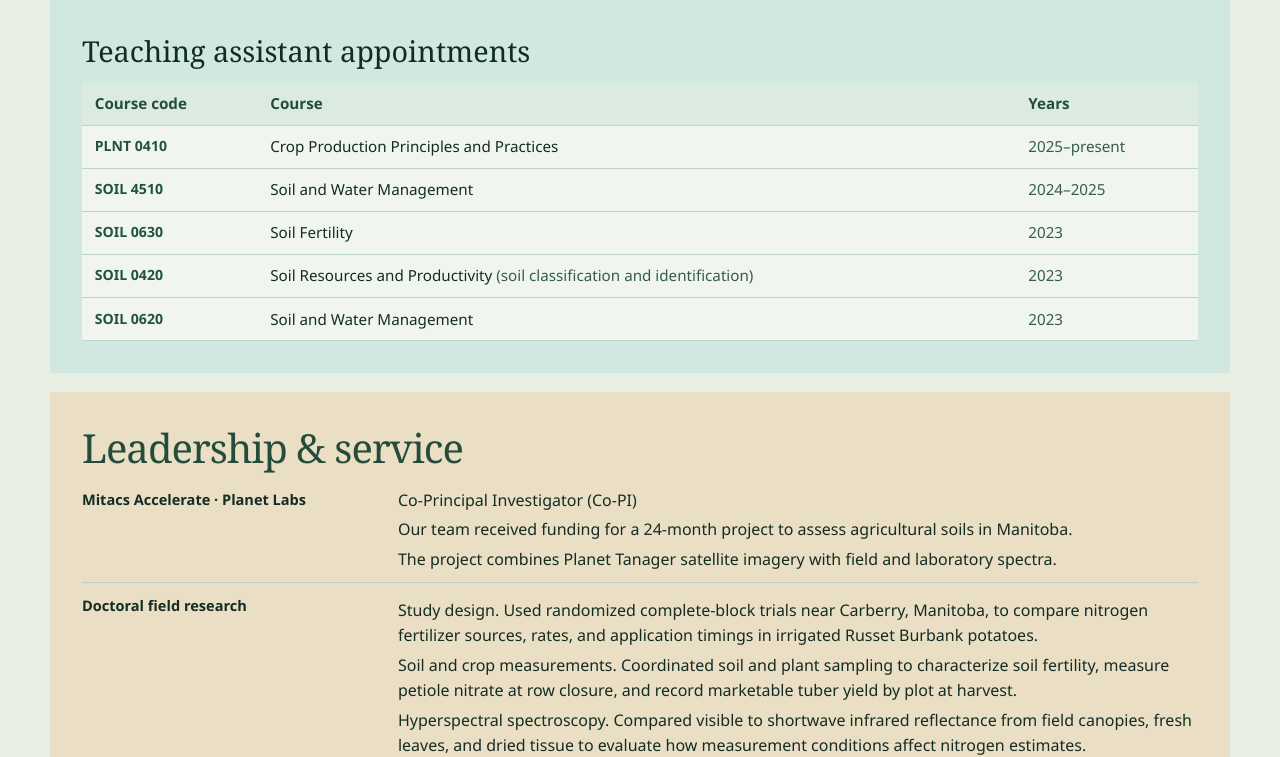
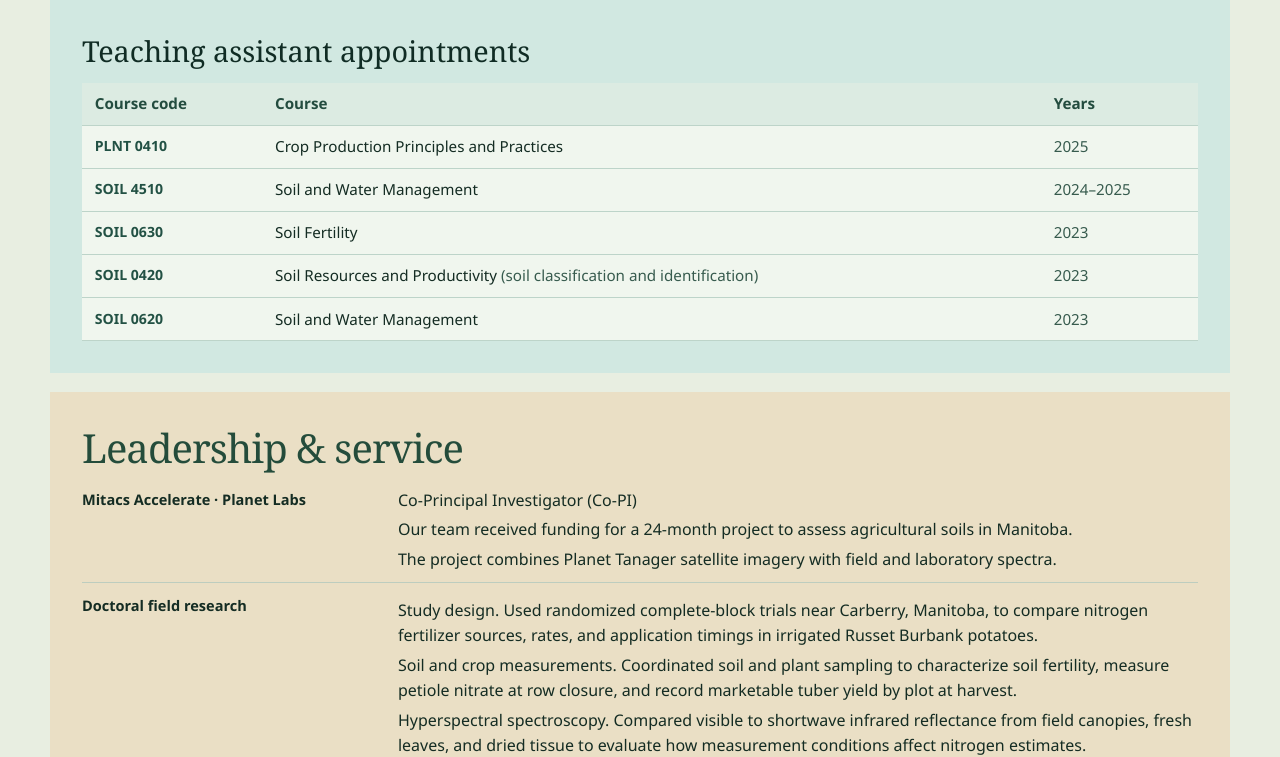
Before and after one commit to ehsanchatraei/ehsanchatraei.github.io, a plain HTML site: page index.html in a window 1280 px wide. Shown: the part 11243-12000 px from the top of the page. Drawn offline with Linux system fonts and the light colour scheme.

Commit message:
Set the PLNT 0410 teaching appointment year to 2025

```diff
--- a/index.html
+++ b/index.html
@@ -355,7 +355,7 @@
       <table class="teaching-table" aria-labelledby="teaching-ta-title">
         <thead><tr><th scope="col">Course code</th><th scope="col">Course</th><th scope="col">Years</th></tr></thead>
         <tbody>
-          <tr><th scope="row">PLNT 0410</th><td>Crop Production Principles and Practices</td><td>2025–present</td></tr>
+          <tr><th scope="row">PLNT 0410</th><td>Crop Production Principles and Practices</td><td>2025</td></tr>
           <tr><th scope="row">SOIL 4510</th><td>Soil and Water Management</td><td>2024–2025</td></tr>
           <tr><th scope="row">SOIL 0630</th><td>Soil Fertility</td><td>2023</td></tr>
           <tr><th scope="row">SOIL 0420</th><td>Soil Resources and Productivity <span class="teaching-course-note">(soil classification and identification)</span></td><td>2023</td></tr>
```
